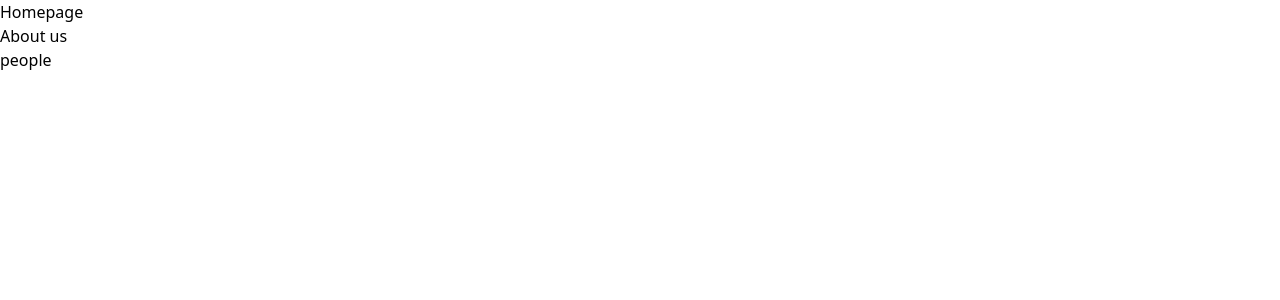
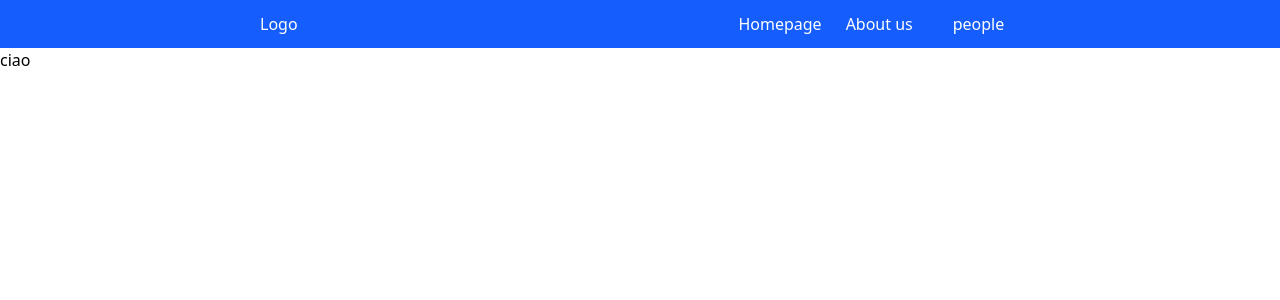
Before and after one commit to federicodececco/react-api, a React (Vite) app: page / in a window 1280 px wide. Shown: the top 300 px of the page. Built offline with nearby package versions, Linux system fonts and the light colour scheme.

Commit message:
add:layout

```diff
--- a/src/App.jsx
+++ b/src/App.jsx
@@ -1,5 +1,5 @@
 import { BrowserRouter, Route, Routes } from 'react-router-dom'
-
+import DefaultLayout from './components/DefaultLayout'
 import HomePage from './pages/HomePage'
 import AboutUs from './pages/AboutUs'
 import PostList from './pages/PostList'
@@ -7,9 +7,11 @@ function App() {
   return (
     <BrowserRouter>
       <Routes>
-        <Route path='/' element={<HomePage />} />
-        <Route path='/about-us' element={<AboutUs />} />
-        <Route path='/post-list' element={<PostList />} />
+        <Route element={<DefaultLayout />}>
+          <Route index element={<HomePage />} />
+          <Route path='/about-us' element={<AboutUs />} />
+          <Route path='/post-list' element={<PostList />} />
+        </Route>
       </Routes>
     </BrowserRouter>
   )
--- /dev/null
+++ b/src/components/DefaultLayout.jsx
@@ -0,0 +1,12 @@
+import { Outlet } from 'react-router-dom'
+import NavBar from './NavBar'
+export default function DefaultLayout() {
+  return (
+    <>
+      <div className='bg-blue-600 text-white'>
+        <NavBar></NavBar>
+      </div>
+      <Outlet></Outlet>
+    </>
+  )
+}
--- /dev/null
+++ b/src/components/Form.jsx
@@ -0,0 +1,59 @@
+export default function Form({ user, formField }) {
+  return (
+    <>
+      <form onSubmit={handleSubmit}>
+        <input
+          className='my-4 border px-1 text-emerald-800'
+          name='name'
+          type='text'
+          value={user.name}
+          onChange={event => {
+            formField('name', event.target.value)
+          }}
+        />
+        <input
+          className='my-4 border px-1 text-emerald-800'
+          name='author'
+          type='text'
+          value={user.author}
+          onChange={event => {
+            formField('author', event.target.value)
+          }}
+        />
+        <input
+          className='my-4 border px-1 text-emerald-800'
+          name='content'
+          type='text'
+          value={user.content}
+          onChange={event => {
+            formField('content', event.target.value)
+          }}
+        />
+        <input
+          name='visible'
+          type='checkbox'
+          checked={true}
+          onChange={event => {
+            formField('visible', event.target.checked)
+          }}
+        />
+        <select
+          name='role'
+          onChange={event => {
+            formField('role', event.target.value)
+          }}
+        >
+          <option value='FrontEnd'>FrontEnd</option>
+          <option value='BackEnd'>BackEnd</option>
+          <option value='UI/UX'>UI/UX</option>
+        </select>
+        <button
+          type='submit'
+          className='mx-1 border-1 px-4 text-slate-900 hover:border-2'
+        >
+          Aggiungi
+        </button>
+      </form>
+    </>
+  )
+}
--- a/src/components/NavBar.jsx
+++ b/src/components/NavBar.jsx
@@ -2,14 +2,21 @@ import linkArr from '../data/navLinks'
 
 export default function NavBar() {
   return (
-    <nav>
-      <ul>
+    <div className='mx-auto max-w-3xl'>
+      <nav className='flex px-1 py-3'>
+        <div className='max-w-lg grow'>
+          <h1>Logo</h1>
+        </div>
+        <div>
+          <ul className='columns-3 text-center'>
             {linkArr.map((elem, index) => (
               <li key={index}>
                 <a href={elem.link}>{elem.content}</a>
               </li>
             ))}
           </ul>
+        </div>
       </nav>
+    </div>
   )
 }
--- a/src/pages/AboutUs.jsx
+++ b/src/pages/AboutUs.jsx
@@ -2,7 +2,6 @@ import NavBar from '../components/NavBar'
 export default function AboutUs() {
   return (
     <>
-      <NavBar></NavBar>
       <h1>questa è About us</h1>
     </>
   )
--- a/src/pages/HomePage.jsx
+++ b/src/pages/HomePage.jsx
@@ -5,7 +5,7 @@ export default function HomePage() {
 
   return (
     <>
-      <NavBar></NavBar>
+      <h1>ciao</h1>
     </>
   )
 }
--- a/src/pages/PostList.jsx
+++ b/src/pages/PostList.jsx
@@ -2,7 +2,7 @@ import { useState, useEffect, useTransition } from 'react'
 
 import axios from 'axios'
 import UserRow from '../components/UserRow'
-import NavBar from '../components/NavBar'
+import Form from '../components/Form'
 export default function PostList() {
   const startState = {
     name: '',
@@ -77,7 +77,6 @@ export default function PostList() {
   useEffect(fetchUsers, [])
   return (
     <>
-      <NavBar></NavBar>
       <div className='mx-auto my-4 w-md'>
         <ul className='my-2 border text-slate-200'>
           {usersList.map(elem => {
@@ -91,7 +90,7 @@ export default function PostList() {
             )
           })}
         </ul>
-
+        {/* <Form user={user} formField={() => handleFormField}></Form> */}
         <form onSubmit={handleSubmit}>
           <input
             className='my-4 border px-1 text-emerald-800'
```
Lines whose indentation alone changed are shown as unchanged.
